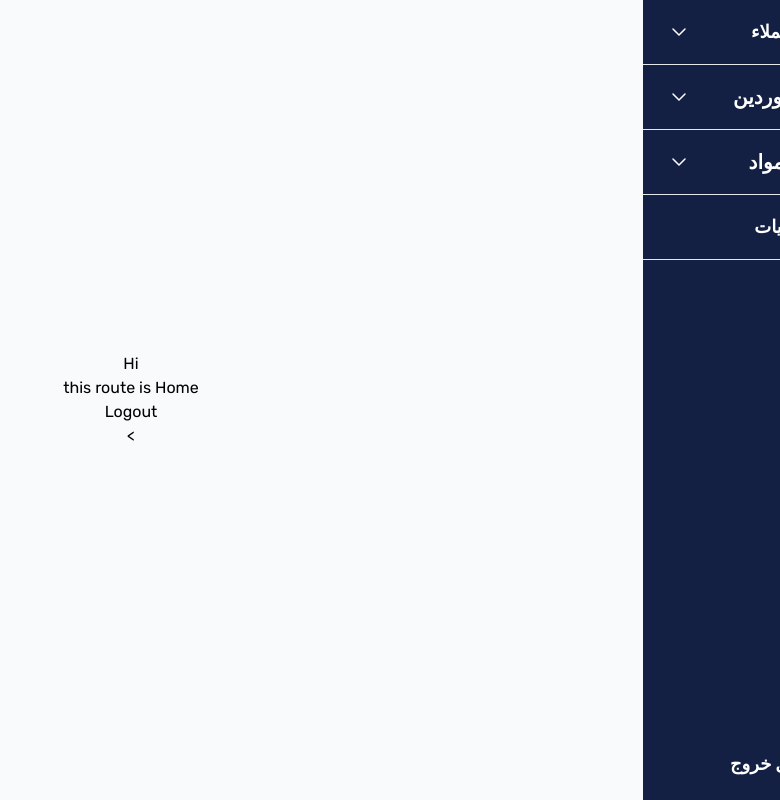
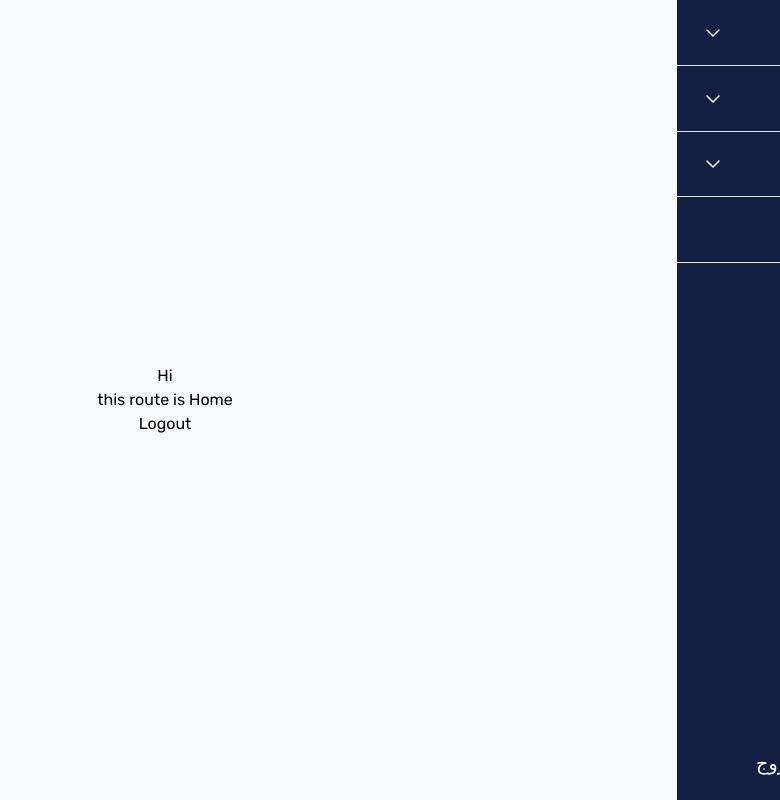
Before and after one commit to maytham553/inventory-mangment-front, a Vue app: page / in a window 1280 px wide. Shown: the whole page, without its empty margins (500-1280 px from the left). Built offline with nearby package versions, Linux system fonts and the light colour scheme; sample sign-in values are in the browser's storage.

Commit message:
fixed side bar

```diff
--- a/src/components/SideBar.vue
+++ b/src/components/SideBar.vue
@@ -1,113 +1,78 @@
 <template>
-  <div
-    class="flex justify-between items-center text-white flex-col h-full w-full sm:w-[20rem] bg-primary"
-  >
+  <div class="flex justify-between items-center text-white flex-col h-full w-full sm:w-[20rem] bg-primary">
     <div
-      class="flex justify-start items-start flex-col xl:rounded-r transform xl:translate-x-0 ease-in-out transition duration-500 w-full"
-    >
-      <div
-        class="flex flex-col justify-end items-center px-6 border-b border-gray-200 w-full hover:bg-secondary/70"
-      >
-        <button
-          @click="toggleMenu3"
-          class="text-left flex justify-between items-center w-full py-5"
-        >
-          <Person />
-          <p class="text-lg font-semibold leading-5 uppercase">العملاء</p>
+      class="flex justify-start items-start flex-col xl:rounded-r transform xl:translate-x-0 ease-in-out transition duration-500 w-full">
+      <div class="flex flex-col justify-end items-center px-6 border-b border-gray-200 w-full hover:bg-secondary/70">
+        <button @click="toggleMenu3" class="text-left flex justify-between items-center w-full py-5">
+          <div class="flex items-center justify-start gap-3">
+            <People :size="25" fill="white" />
+            <p class="text-[1.2rem] leading-5 uppercase">العملاء</p>
+          </div>
           <div>
             <ArrowDown v-if="!menu3Visible" name="arrow-down" />
             <ArrowUp v-if="menu3Visible" name="arrow-up" />
           </div>
         </button>
-        <div
-          v-if="menu3Visible"
-          class="flex flex-col justify-between items-start h-full pb-6 w-full"
-        >
-          <div class="flex justify-start flex-col items-start">
-            <RouterLink
-              to="/customers"
-              class="flex justify-start gap-4 items-center hover:bg-secondary/80 rounded text-right py-2"
-            >
-              <!-- <People /> -->
-
+        <div v-if="menu3Visible" class="flex flex-col justify-between items-start h-full pb-6 pr-5 w-full">
+          <div class="flex justify-start flex-col items-start w-full text-gray-400">
+            <RouterLink to="/customers"
+              class="flex justify-start gap-4 items-center hover:bg-secondary/80 w-full rounded text-right py-2">
               <p class="text-base leading-4">كل العملاء</p>
             </RouterLink>
-            <RouterLink
-              to="/customers/create"
-              class="flex justify-start items-center hover:bg-secondary/80 gap-4 rounded text-right py-2"
-            >
-              <!-- <AddPerson /> -->
+            <RouterLink to="/customers/create"
+              class="flex justify-start items-center hover:bg-secondary/80 w-full gap-4 rounded text-right py-2">
               <p class="text-base leading-4">اضافة عميل</p>
             </RouterLink>
           </div>
         </div>
       </div>
-      <div
-        class="flex flex-col justify-start items-center px-6 border-b border-gray-200 w-full hover:bg-secondary/70"
-      >
-        <button
-          @click="toggleMenu2"
-          class="flex justify-between items-center w-full py-5"
-        >
-          <Supplier />
-          <p class="text-xl font-semibold leading-5 uppercase">الموردين</p>
+      <div class="flex flex-col justify-start items-center px-6 border-b border-gray-200 w-full hover:bg-secondary/70">
+        <button @click="toggleMenu2" class="flex justify-between items-center w-full py-5">
+          <div class="flex items-center justify-start gap-3">
+            <Supplier :size="25" fill="white" />
+            <p class="text-[1.2rem] leading-5 uppercase">الموردين</p>
+          </div>
+
           <div>
             <ArrowDown v-if="!menu2Visible" name="arrow-down" />
             <ArrowUp v-if="menu2Visible" name="arrow-up" />
           </div>
         </button>
-        <div
-          v-if="menu2Visible"
-          class="flex flex-col justify-between items-start h-full pb-6 w-full"
-        >
-          <div class="flex justify-start flex-col items-start pb-5">
-            <RouterLink
-              to="/suppliers"
-              class="flex justify-start items-center hover:bg-secondary/80 gap-4 rounded-md text-right py-2"
-            >
+        <div v-if="menu2Visible" class="flex flex-col justify-between items-start h-full pb-6 pr-5  w-full">
+          <div class="flex justify-start flex-col items-start w-full text-gray-400">
+            <RouterLink to="/suppliers"
+              class="flex justify-start items-center hover:bg-secondary/80 w-full gap-4 rounded-md text-right py-2">
               <!-- <AllSuppliers /> -->
               <p class="text-base leading-4">كل الموردين</p>
             </RouterLink>
-            <RouterLink
-              to="/suppliers/create"
-              class="flex justify-start items-center gap-4 hover:bg-secondary/80 rounded-md text-right py-2"
-            >
+            <RouterLink to="/suppliers/create"
+              class="flex justify-start items-center gap-4 hover:bg-secondary/80 w-full rounded-md text-right py-2">
               <!-- <AddSupplier /> -->
               <p class="text-base leading-4">اضافة مورد</p>
             </RouterLink>
           </div>
         </div>
       </div>
-      <div
-        class="flex flex-col justify-start items-center px-6 border-b w-full hover:bg-secondary/70"
-      >
-        <button
-          @click="toggleMenu1"
-          class="flex justify-between items-center w-full py-5"
-        >
-          <Box />
-          <p class="text-xl font-semibold leading-5 uppercase">المواد</p>
+      <div class="flex flex-col justify-start items-center px-6 border-b w-full hover:bg-secondary/70">
+        <button @click="toggleMenu1" class="flex justify-between items-center w-full py-5">
+          <div class="flex items-center justify-start gap-3">
+            <Box />
+            <p class="text-[1.2rem] leading-5 uppercase">المواد</p>
+          </div>
+
           <div>
             <ArrowDown v-if="!menu1Visible" name="arrow-down" />
             <ArrowUp v-if="menu1Visible" name="arrow-up" />
           </div>
         </button>
-        <div
-          v-if="menu1Visible"
-          class="flex flex-col justify-between items-start h-full pb-6 w-full"
-        >
-          <div>
-            <RouterLink
-              to="/products"
-              class="flex justify-start w-full items-center hover:bg-secondary/80 gap-4 rounded-md text-right py-2"
-            >
-              <!-- <Boxes /> -->
+        <div v-if="menu1Visible" class="flex flex-col justify-between items-start h-full pb-6 pr-5  w-full">
+          <div class="flex justify-start flex-col items-start w-full text-gray-400">
+            <RouterLink to="/products"
+              class="flex justify-start w-full items-center hover:bg-secondary/80 gap-4 rounded-md text-right py-2">
               <p class="text-base leading-4">المنتجات</p>
             </RouterLink>
-            <RouterLink
-              to="/rawMaterials"
-              class="flex justify-start items-center hover:bg-secondary/80 gap-4 rounded-md text-right py-2"
-              >
+            <RouterLink to="/rawMaterials"
+              class="flex justify-start items-center hover:bg-secondary/80 w-full gap-4 rounded-md text-right py-2">
               <!-- <Dolly /> -->
               <p class="text-base leading-4">المواد الخام</p>
             </RouterLink>
@@ -116,23 +81,17 @@
       </div>
 
       <div
-        class="flex flex-col justify-start items-center px-6 border-b border-gray-200 w-full hover:text-white focus:bg-gray-700 focus:text-white hover:bg-secondary/70"
-      >
-        <RouterLink
-          to="/expenses"
-          class="text-left gap-8 flex justify-start items-center w-full py-5"
-        >
-          <Money />
-          <p class="text-lg font-semibold leading-5 uppercase">صرفيات</p>
+        class="flex flex-col justify-start items-center px-6 border-b border-gray-200 w-full hover:text-white focus:bg-gray-700 focus:text-white hover:bg-secondary/70">
+        <RouterLink to="/expenses" class="text-left gap-3 flex justify-start items-center w-full py-5">
+          <Money :size="25" fill="white" />
+          <p class="text-[1.2rem] leading-5 uppercase">صرفيات</p>
         </RouterLink>
       </div>
     </div>
-    <button
-      @click="logout"
-      class="text-left py-3 px-8 mb-3 gap-4 flex hover:bg-secondary/70 justify-start items-center w-full"
-    >
-      <Logout name="logout" />
-      <p class="text-lg font-semibold leading-5 uppercase">تسجيل خروج</p>
+    <button @click="logout"
+      class="text-left py-3 px-8 mb-3 gap-4 flex hover:bg-secondary/70 justify-start items-center w-full">
+      <Logout name="logout" :size="25" />
+      <p class="text-[1.2rem] leading-5 uppercase">تسجيل خروج</p>
     </button>
   </div>
 </template>
@@ -144,15 +103,9 @@ import { useRouter } from "vue-router";
 import ArrowDown from "@/components/icons/ArrowDown.vue";
 import ArrowUp from "@/components/icons/ArrowUp.vue";
 import Logout from "@/components/icons/Logout.vue";
-import Person from "./icons/Person.vue";
 import People from "./icons/People.vue";
-import AddPerson from "./icons/AddPerson.vue";
 import Box from "./icons/Box.vue";
-import Boxes from "./icons/Boxes.vue";
-import Dolly from "./icons/Dolly.vue";
 import Supplier from "./icons/Supplier.vue";
-import AllSuppliers from "./icons/AllSuppliers.vue";
-import AddSupplier from "./icons/AddSupplier.vue";
 import Money from "./icons/Money.vue";
 
 const logout = async () => {
--- a/src/components/icons/AddPerson.vue
+++ /dev/null
@@ -1,17 +0,0 @@
-<template>
-<svg xmlns="http://www.w3.org/2000/svg" height="24px" fill="white" viewBox="0 0 576 512"><path d="M112 48a48 48 0 1 1 96 0 48 48 0 1 1 -96 0zm40 304V480c0 17.7-14.3 32-32 32s-32-14.3-32-32V256.9L59.4 304.5c-9.1 15.1-28.8 20-43.9 10.9s-20-28.8-10.9-43.9l58.3-97c17.4-28.9 48.6-46.6 82.3-46.6h29.7c33.7 0 64.9 17.7 82.3 46.6l44.9 74.7c-16.1 17.6-28.6 38.5-36.6 61.5c-1.9-1.8-3.5-3.9-4.9-6.3L232 256.9V480c0 17.7-14.3 32-32 32s-32-14.3-32-32V352H152zM432 224a144 144 0 1 1 0 288 144 144 0 1 1 0-288zm16 80c0-8.8-7.2-16-16-16s-16 7.2-16 16v48H368c-8.8 0-16 7.2-16 16s7.2 16 16 16h48v48c0 8.8 7.2 16 16 16s16-7.2 16-16V384h48c8.8 0 16-7.2 16-16s-7.2-16-16-16H448V304z"/></svg>  </template>
-
-  <script lang="ts">
-  export default {
-    props: {
-      size: {
-        type: Number,
-        default: 24,
-      },
-      strokeColor: {
-        type: String,
-        default: 'currentColor',
-      },
-    },
-  };
-  </script>
--- a/src/components/icons/AddSupplier.vue
+++ /dev/null
@@ -1,17 +0,0 @@
-<template>
-<svg xmlns="http://www.w3.org/2000/svg" height="24px" fill="white" viewBox="0 0 640 512"><!--! Font Awesome Free 6.4.2 by @fontawesome - https://fontawesome.com License - https://fontawesome.com/license (Commercial License) Copyright 2023 Fonticons, Inc. --><path d="M96 128a128 128 0 1 1 256 0A128 128 0 1 1 96 128zM0 482.3C0 383.8 79.8 304 178.3 304h91.4C368.2 304 448 383.8 448 482.3c0 16.4-13.3 29.7-29.7 29.7H29.7C13.3 512 0 498.7 0 482.3zM504 312V248H440c-13.3 0-24-10.7-24-24s10.7-24 24-24h64V136c0-13.3 10.7-24 24-24s24 10.7 24 24v64h64c13.3 0 24 10.7 24 24s-10.7 24-24 24H552v64c0 13.3-10.7 24-24 24s-24-10.7-24-24z"/></svg></template>
-
-  <script lang="ts">
-  export default {
-    props: {
-      size: {
-        type: Number,
-        default: 24,
-      },
-      strokeColor: {
-        type: String,
-        default: 'currentColor',
-      },
-    },
-  };
-  </script>
--- a/src/components/icons/AllSuppliers.vue
+++ /dev/null
@@ -1,18 +0,0 @@
-<template>
-
-  <svg xmlns="http://www.w3.org/2000/svg" height="20px" fill="white" viewBox="0 0 576 512"><path d="M256 0h64c17.7 0 32 14.3 32 32V96c0 17.7-14.3 32-32 32H256c-17.7 0-32-14.3-32-32V32c0-17.7 14.3-32 32-32zM64 64H192v48c0 26.5 21.5 48 48 48h96c26.5 0 48-21.5 48-48V64H512c35.3 0 64 28.7 64 64V448c0 35.3-28.7 64-64 64H64c-35.3 0-64-28.7-64-64V128C0 92.7 28.7 64 64 64zM176 437.3c0 5.9 4.8 10.7 10.7 10.7H389.3c5.9 0 10.7-4.8 10.7-10.7c0-29.5-23.9-53.3-53.3-53.3H229.3c-29.5 0-53.3 23.9-53.3 53.3zM288 352a64 64 0 1 0 0-128 64 64 0 1 0 0 128z"/></svg>  </template>
-
-  <script lang="ts">
-  export default {
-    props: {
-      size: {
-        type: Number,
-        default: 24,
-      },
-      strokeColor: {
-        type: String,
-        default: 'currentColor',
-      },
-    },
-  };
-  </script>
--- a/src/components/icons/Box.vue
+++ b/src/components/icons/Box.vue
@@ -1,6 +1,13 @@
 <template
 >
-<svg xmlns="http://www.w3.org/2000/svg" height="24px" fill="white" viewBox="0 0 448 512"><path d="M50.7 58.5L0 160H208V32H93.7C75.5 32 58.9 42.3 50.7 58.5zM240 160H448L397.3 58.5C389.1 42.3 372.5 32 354.3 32H240V160zm208 32H0V416c0 35.3 28.7 64 64 64H384c35.3 0 64-28.7 64-64V192z"/></svg>  </template>
+  <svg :width="size" viewBox="0 0 16 16" :height="size" :fill="fill">
+
+
+    >
+    <path
+      d="M4.98 1a.5.5 0 00-.39.188L1.54 5H6a.5.5 0 01.5.5 1.5 1.5 0 003 0A.5.5 0 0110 5h4.46l-3.05-3.812A.5.5 0 0011.02 1H4.98zm9.954 5H10.45a2.5 2.5 0 01-4.9 0H1.066l.32 2.562A.5.5 0 001.884 9h12.234a.5.5 0 00.496-.438L14.933 6zM3.809.563A1.5 1.5 0 014.981 0h6.038a1.5 1.5 0 011.172.563l3.7 4.625a.5.5 0 01.105.374l-.39 3.124A1.5 1.5 0 0114.117 10H1.883A1.5 1.5 0 01.394 8.686l-.39-3.124a.5.5 0 01.106-.374L3.81.563zM.125 11.17A.5.5 0 01.5 11H6a.5.5 0 01.5.5 1.5 1.5 0 003 0 .5.5 0 01.5-.5h5.5a.5.5 0 01.496.562l-.39 3.124A1.5 1.5 0 0114.117 16H1.883a1.5 1.5 0 01-1.489-1.314l-.39-3.124a.5.5 0 01.121-.393zm.941.83l.32 2.562a.5.5 0 00.497.438h12.234a.5.5 0 00.496-.438l.32-2.562H10.45a2.5 2.5 0 01-4.9 0H1.066z" />
+  </svg>
+</template>
 
 <script lang="ts">
 export default {
@@ -12,7 +19,11 @@
     strokeColor: {
       type: String,
       default: 'currentColor',
-      },
+    }, fill: {
+      type: String,
+      default: 'currentColor',
+
+    }
   },
 };
 </script>
--- a/src/components/icons/Boxes.vue
+++ /dev/null
@@ -1,17 +0,0 @@
-<template>
-<svg xmlns="http://www.w3.org/2000/svg" height="24px" fill="white" viewBox="0 0 576 512"><path d="M248 0H208c-26.5 0-48 21.5-48 48V160c0 35.3 28.7 64 64 64H352c35.3 0 64-28.7 64-64V48c0-26.5-21.5-48-48-48H328V80c0 8.8-7.2 16-16 16H264c-8.8 0-16-7.2-16-16V0zM64 256c-35.3 0-64 28.7-64 64V448c0 35.3 28.7 64 64 64H224c35.3 0 64-28.7 64-64V320c0-35.3-28.7-64-64-64H184v80c0 8.8-7.2 16-16 16H120c-8.8 0-16-7.2-16-16V256H64zM352 512H512c35.3 0 64-28.7 64-64V320c0-35.3-28.7-64-64-64H472v80c0 8.8-7.2 16-16 16H408c-8.8 0-16-7.2-16-16V256H352c-15 0-28.8 5.1-39.7 13.8c4.9 10.4 7.7 22 7.7 34.2V464c0 12.2-2.8 23.8-7.7 34.2C323.2 506.9 337 512 352 512z"/></svg> </template>
-
-  <script lang="ts">
-  export default {
-    props: {
-      size: {
-        type: Number,
-        default: 24,
-      },
-      strokeColor: {
-        type: String,
-        default: 'currentColor',
-      },
-    },
-  };
-  </script>
--- a/src/components/icons/Dolly.vue
+++ /dev/null
@@ -1,18 +0,0 @@
-<template>
-<svg xmlns="http://www.w3.org/2000/svg" height="24px" fill="white" viewBox="0 0 576 512"><path d="M0 32C0 14.3 14.3 0 32 0h72.9c27.5 0 52 17.6 60.7 43.8L257.7 320c30.1 .5 56.8 14.9 74 37l202.1-67.4c16.8-5.6 34.9 3.5 40.5 20.2s-3.5 34.9-20.2 40.5L352 417.7c-.9 52.2-43.5 94.3-96 94.3c-53 0-96-43-96-96c0-30.8 14.5-58.2 37-75.8L104.9 64H32C14.3 64 0 49.7 0 32zM244.8 134.5c-5.5-16.8 3.7-34.9 20.5-40.3L311 79.4l19.8 60.9 60.9-19.8L371.8 59.6l45.7-14.8c16.8-5.5 34.9 3.7 40.3 20.5l49.4 152.2c5.5 16.8-3.7 34.9-20.5 40.3L334.5 307.2c-16.8 5.5-34.9-3.7-40.3-20.5L244.8 134.5z"/></svg>
-</template>
-
-  <script lang="ts">
-  export default {
-    props: {
-      size: {
-        type: Number,
-        default: 24,
-      },
-      strokeColor: {
-        type: String,
-        default: 'currentColor',
-      },
-    },
-  };
-  </script>
--- a/src/components/icons/Money.vue
+++ b/src/components/icons/Money.vue
@@ -1,5 +1,10 @@
 <template>
-<svg xmlns="http://www.w3.org/2000/svg" height="24px" fill="white" viewBox="0 0 576 512"><!--! Font Awesome Free 6.4.2 by @fontawesome - https://fontawesome.com License - https://fontawesome.com/license (Commercial License) Copyright 2023 Fonticons, Inc. --><path d="M64 64C28.7 64 0 92.7 0 128V384c0 35.3 28.7 64 64 64H512c35.3 0 64-28.7 64-64V128c0-35.3-28.7-64-64-64H64zM272 192H496c8.8 0 16 7.2 16 16s-7.2 16-16 16H272c-8.8 0-16-7.2-16-16s7.2-16 16-16zM256 304c0-8.8 7.2-16 16-16H496c8.8 0 16 7.2 16 16s-7.2 16-16 16H272c-8.8 0-16-7.2-16-16zM164 152v13.9c7.5 1.2 14.6 2.9 21.1 4.7c10.7 2.8 17 13.8 14.2 24.5s-13.8 17-24.5 14.2c-11-2.9-21.6-5-31.2-5.2c-7.9-.1-16 1.8-21.5 5c-4.8 2.8-6.2 5.6-6.2 9.3c0 1.8 .1 3.5 5.3 6.7c6.3 3.8 15.5 6.7 28.3 10.5l.7 .2c11.2 3.4 25.6 7.7 37.1 15c12.9 8.1 24.3 21.3 24.6 41.6c.3 20.9-10.5 36.1-24.8 45c-7.2 4.5-15.2 7.3-23.2 9V360c0 11-9 20-20 20s-20-9-20-20V345.4c-10.3-2.2-20-5.5-28.2-8.4l0 0 0 0c-2.1-.7-4.1-1.4-6.1-2.1c-10.5-3.5-16.1-14.8-12.6-25.3s14.8-16.1 25.3-12.6c2.5 .8 4.9 1.7 7.2 2.4c13.6 4.6 24 8.1 35.1 8.5c8.6 .3 16.5-1.6 21.4-4.7c4.1-2.5 6-5.5 5.9-10.5c0-2.9-.8-5-5.9-8.2c-6.3-4-15.4-6.9-28-10.7l-1.7-.5c-10.9-3.3-24.6-7.4-35.6-14c-12.7-7.7-24.6-20.5-24.7-40.7c-.1-21.1 11.8-35.7 25.8-43.9c6.9-4.1 14.5-6.8 22.2-8.5V152c0-11 9-20 20-20s20 9 20 20z"/></svg></template>
+  <svg :width="size" :height="size" :fill="fill" viewBox="0 0 24 24">
+
+    <path
+      d="M6 11a1 1 0 101 1 1 1 0 00-1-1zm12 0a1 1 0 101 1 1 1 0 00-1-1zm2-6H4a3 3 0 00-3 3v8a3 3 0 003 3h16a3 3 0 003-3V8a3 3 0 00-3-3zm1 11a1 1 0 01-1 1H4a1 1 0 01-1-1V8a1 1 0 011-1h16a1 1 0 011 1zm-9-7a3 3 0 103 3 3 3 0 00-3-3zm0 4a1 1 0 111-1 1 1 0 01-1 1z" />
+  </svg>
+</template>
 
 <script lang="ts">
 export default {
@@ -11,7 +16,11 @@
     strokeColor: {
       type: String,
       default: 'currentColor',
-      },
+    }, fill: {
+      type: String,
+      default: 'currentColor',
+
+    }
   },
 };
 </script>
--- a/src/components/icons/People.vue
+++ b/src/components/icons/People.vue
@@ -1,5 +1,9 @@
 <template>
-<svg xmlns="http://www.w3.org/2000/svg" height="24px" fill="white" viewBox="0 0 640 512"><path d="M144 0a80 80 0 1 1 0 160A80 80 0 1 1 144 0zM512 0a80 80 0 1 1 0 160A80 80 0 1 1 512 0zM0 298.7C0 239.8 47.8 192 106.7 192h42.7c15.9 0 31 3.5 44.6 9.7c-1.3 7.2-1.9 14.7-1.9 22.3c0 38.2 16.8 72.5 43.3 96c-.2 0-.4 0-.7 0H21.3C9.6 320 0 310.4 0 298.7zM405.3 320c-.2 0-.4 0-.7 0c26.6-23.5 43.3-57.8 43.3-96c0-7.6-.7-15-1.9-22.3c13.6-6.3 28.7-9.7 44.6-9.7h42.7C592.2 192 640 239.8 640 298.7c0 11.8-9.6 21.3-21.3 21.3H405.3zM224 224a96 96 0 1 1 192 0 96 96 0 1 1 -192 0zM128 485.3C128 411.7 187.7 352 261.3 352H378.7C452.3 352 512 411.7 512 485.3c0 14.7-11.9 26.7-26.7 26.7H154.7c-14.7 0-26.7-11.9-26.7-26.7z"/></svg>  </template>
+  <svg :width="size" :height="size" :fill="fill" viewBox="0 0 16 16">
+    <path
+      d="M15 14s1 0 1-1-1-4-5-4-5 3-5 4 1 1 1 1h8zm-7.978-1A.261.261 0 017 12.996c.001-.264.167-1.03.76-1.72C8.312 10.629 9.282 10 11 10c1.717 0 2.687.63 3.24 1.276.593.69.758 1.457.76 1.72l-.008.002a.274.274 0 01-.014.002H7.022zM11 7a2 2 0 100-4 2 2 0 000 4zm3-2a3 3 0 11-6 0 3 3 0 016 0zM6.936 9.28a5.88 5.88 0 00-1.23-.247A7.35 7.35 0 005 9c-4 0-5 3-5 4 0 .667.333 1 1 1h4.216A2.238 2.238 0 015 13c0-1.01.377-2.042 1.09-2.904.243-.294.526-.569.846-.816zM4.92 10A5.493 5.493 0 004 13H1c0-.26.164-1.03.76-1.724.545-.636 1.492-1.256 3.16-1.275zM1.5 5.5a3 3 0 116 0 3 3 0 01-6 0zm3-2a2 2 0 100 4 2 2 0 000-4z" />
+  </svg>
+</template>
 
 <script lang="ts">
 export default {
@@ -12,6 +16,11 @@
       type: String,
       default: 'currentColor',
     },
+    fill: {
+      type: String,
+      default: 'currentColor',
+
+    }
   },
 };
 </script>
--- a/src/components/icons/Person.vue
+++ /dev/null
@@ -1,18 +0,0 @@
-<template>
-   <svg xmlns="http://www.w3.org/2000/svg" height="24px" fill="white" viewBox="0 0 320 512"><path d="M112 48a48 48 0 1 1 96 0 48 48 0 1 1 -96 0zm40 304V480c0 17.7-14.3 32-32 32s-32-14.3-32-32V256.9L59.4 304.5c-9.1 15.1-28.8 20-43.9 10.9s-20-28.8-10.9-43.9l58.3-97c17.4-28.9 48.6-46.6 82.3-46.6h29.7c33.7 0 64.9 17.7 82.3 46.6l58.3 97c9.1 15.1 4.2 34.8-10.9 43.9s-34.8 4.2-43.9-10.9L232 256.9V480c0 17.7-14.3 32-32 32s-32-14.3-32-32V352H152z"/></svg>
-  </template>
-
-  <script lang="ts">
-  export default {
-    props: {
-      size: {
-        type: Number,
-        default: 24,
-      },
-      strokeColor: {
-        type: String,
-        default: 'currentColor',
-      },
-    },
-  };
-  </script>
--- a/src/components/icons/Supplier.vue
+++ b/src/components/icons/Supplier.vue
@@ -1,5 +1,10 @@
 <template>
-<svg xmlns="http://www.w3.org/2000/svg" height="24px" fill="white" viewBox="0 0 576 512"><path d="M0 96l576 0c0-35.3-28.7-64-64-64H64C28.7 32 0 60.7 0 96zm0 32V416c0 35.3 28.7 64 64 64H512c35.3 0 64-28.7 64-64V128H0zM64 405.3c0-29.5 23.9-53.3 53.3-53.3H234.7c29.5 0 53.3 23.9 53.3 53.3c0 5.9-4.8 10.7-10.7 10.7H74.7c-5.9 0-10.7-4.8-10.7-10.7zM176 192a64 64 0 1 1 0 128 64 64 0 1 1 0-128zm176 16c0-8.8 7.2-16 16-16H496c8.8 0 16 7.2 16 16s-7.2 16-16 16H368c-8.8 0-16-7.2-16-16zm0 64c0-8.8 7.2-16 16-16H496c8.8 0 16 7.2 16 16s-7.2 16-16 16H368c-8.8 0-16-7.2-16-16zm0 64c0-8.8 7.2-16 16-16H496c8.8 0 16 7.2 16 16s-7.2 16-16 16H368c-8.8 0-16-7.2-16-16z"/></svg>  </template>
+  <svg viewBox="0 0 1024 1024" :width="size" :height="size" :fill="fill">
+
+    <path
+      d="M759 335c0-137-111-248-248-248S263 198 263 335c0 82.8 40.6 156.2 103 201.2-.4.2-.7.3-.9.4-44.7 18.9-84.8 46-119.3 80.6-34.5 34.5-61.5 74.7-80.4 119.5C146.9 780.5 137 827 136 874.8c-.1 4.5 3.5 8.2 8 8.2h59.9c4.3 0 7.9-3.5 8-7.8 2-77.2 32.9-149.5 87.6-204.3C356 614.2 431 583 511 583c137 0 248-111 248-248zM511 507c-95 0-172-77-172-172s77-172 172-172 172 77 172 172-77 172-172 172zm105 221h264c4.4 0 8-3.6 8-8v-56c0-4.4-3.6-8-8-8H703.5l47.2-60.1c1.1-1.4 1.7-3.2 1.7-4.9 0-4.4-3.6-8-8-8h-72.6c-4.9 0-9.5 2.3-12.6 6.1l-68.5 87.1c-4.4 5.6-6.8 12.6-6.8 19.8.1 17.7 14.4 32 32.1 32zm240 64H592c-4.4 0-8 3.6-8 8v56c0 4.4 3.6 8 8 8h176.5l-47.2 60.1c-1.1 1.4-1.7 3.2-1.7 4.9 0 4.4 3.6 8 8 8h72.6c4.9 0 9.5-2.3 12.6-6.1l68.5-87.1c4.4-5.6 6.8-12.6 6.8-19.8-.1-17.7-14.4-32-32.1-32z" />
+  </svg>
+</template>
 
 <script lang="ts">
 export default {
@@ -12,6 +17,11 @@
       type: String,
       default: 'currentColor',
     },
+    fill: {
+      type: String,
+      default: 'currentColor',
+
+    }
   },
 };
 </script>
--- a/src/views/Home.vue
+++ b/src/views/Home.vue
@@ -3,7 +3,7 @@
     <div>Hi {{ auth.user?.name }}</div>
     <div>this route is {{ router.currentRoute.value.name }}</div>
     <button @click="logout">Logout</button>
- >
+
   </div>
 </template>
 
```
Lines whose indentation alone changed are shown as unchanged.
